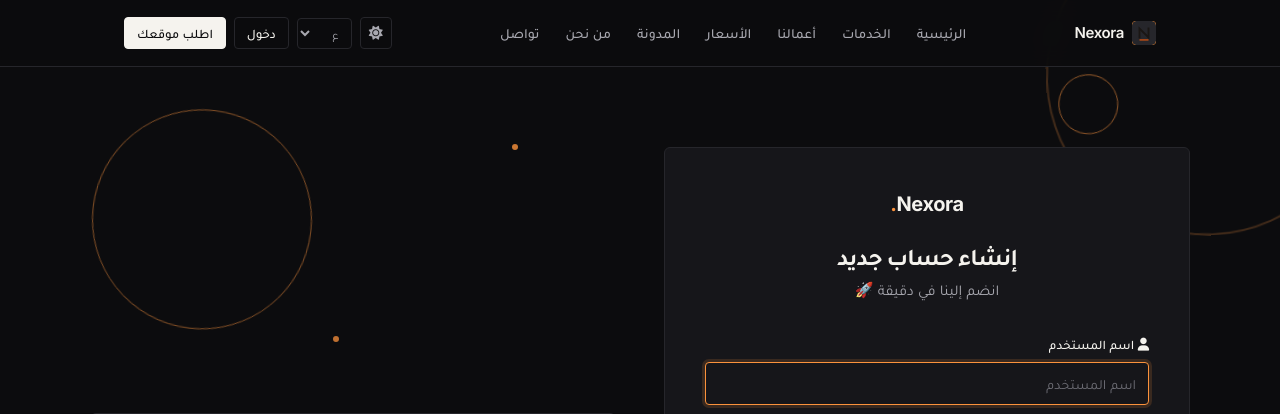
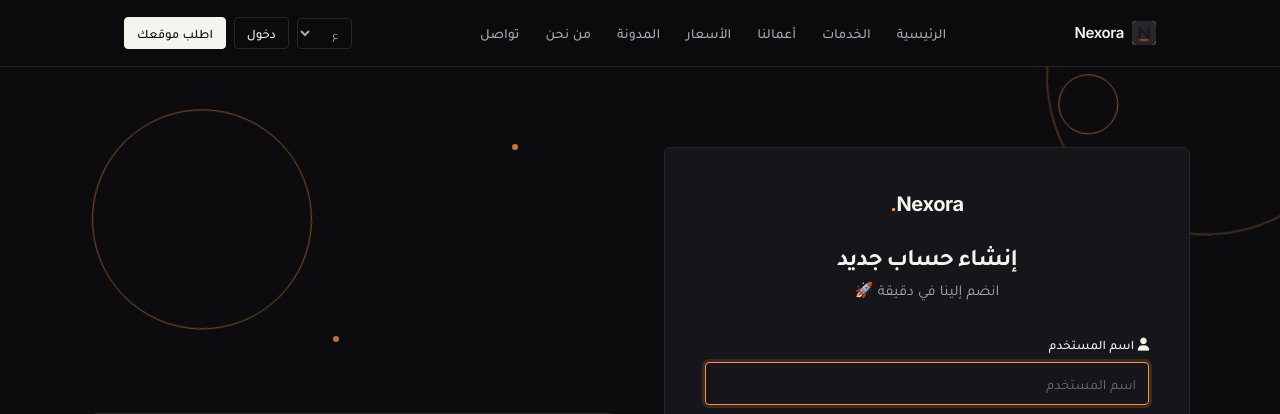
Before and after one commit to bilali822/nexora, a Django app: page /accounts/register/ in a window 1280 px wide. Shown: the top 414 px of the page. Run offline with Django 5.2, Linux system fonts and the light colour scheme.

Commit message:
Remove dark mode toggle

```diff
--- a/static/js/main.js
+++ b/static/js/main.js
@@ -13,29 +13,6 @@
     });
     // Fallback: hide after 3s max
     setTimeout(function () { loader.classList.add('hidden'); }, 3000);
-  }
-
-  // ============ 2. Theme Toggle ============
-  var html = document.documentElement;
-  var themeBtn = document.getElementById('themeToggle');
-  var saved = localStorage.getItem('theme') || 'dark';
-  html.setAttribute('data-theme', saved);
-  updateThemeIcon(saved);
-
-  if (themeBtn) {
-    themeBtn.addEventListener('click', function () {
-      var cur = html.getAttribute('data-theme');
-      var next = cur === 'dark' ? 'light' : 'dark';
-      html.setAttribute('data-theme', next);
-      localStorage.setItem('theme', next);
-      updateThemeIcon(next);
-    });
-  }
-
-  function updateThemeIcon(theme) {
-    if (!themeBtn) return;
-    var i = themeBtn.querySelector('i');
-    if (i) i.className = theme === 'dark' ? 'fas fa-sun' : 'fas fa-moon';
   }
 
   // ============ 3. Mobile Menu ============
--- a/templates/base.html
+++ b/templates/base.html
@@ -101,7 +101,6 @@
     </nav>
 
     <div class="nav-actions">
-      <button id="themeToggle" class="icon-btn" aria-label="Theme"><i class="fas fa-moon"></i></button>
       <form action="{% url 'set_language' %}" method="post" class="lang-form">{% csrf_token %}
         <input name="next" type="hidden" value="{{ request.path }}">
         <select name="language" onchange="this.form.submit()" class="lang-select">
```
